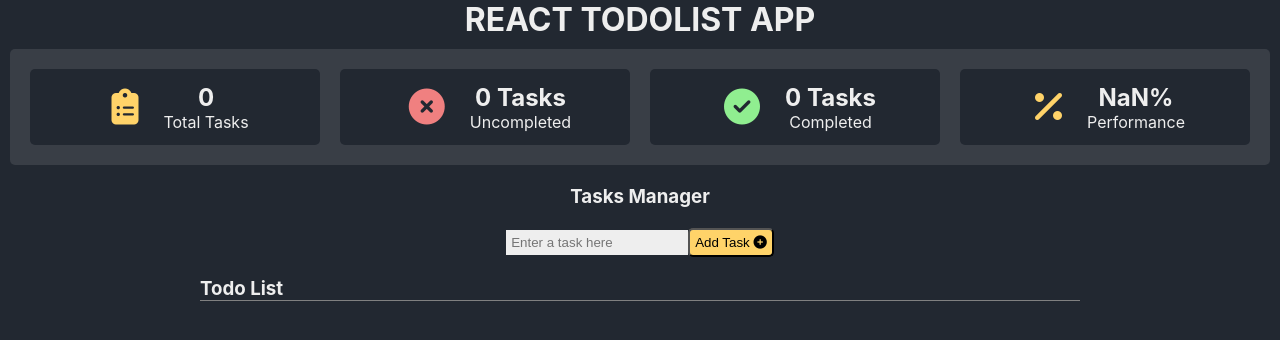
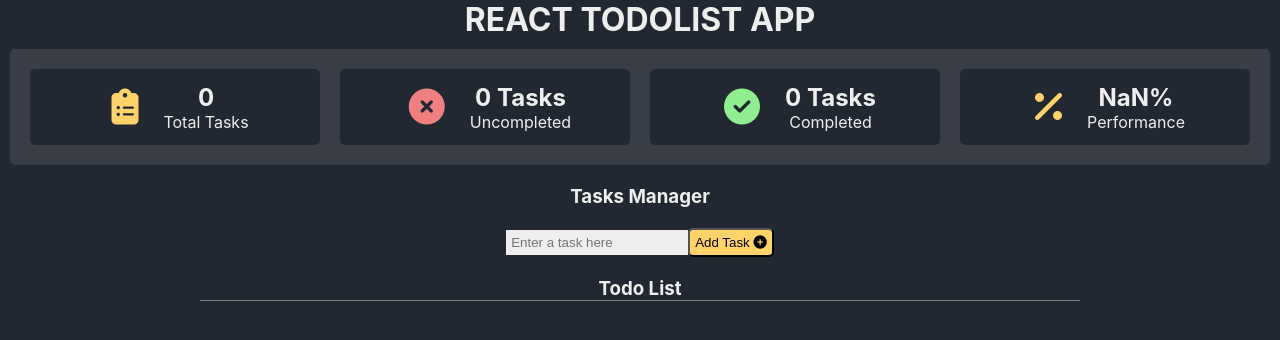
Before and after one commit to profinnocent/react-todo-app, a React (Create React App) app: page / in a window 1280 px wide. Shown: the top 340 px of the page. Built offline with nearby package versions, Linux system fonts and the light colour scheme.

Commit message:
Updated list

```diff
--- a/src/App.js
+++ b/src/App.js
@@ -1,83 +1,115 @@
 import "./App.css";
 import Header from "./Components/Header";
-import Todo from "./Components/Todo";
+import AddTodo from "./Components/AddTodo";
 import React, { useState } from "react";
 import Todolist from "./Components/Todolist";
 
 function App() {
   const [todos, setTodos] = useState([]);
   const [data, setData] = useState(0);
-  let [inputtext, setInputText] = useState("");
-  const [isCompleted, setIsCompleted] = useState(false);
+  const [inputtext, setInputText] = useState("");
+  //const [checkState, setCheckState] = useState([]);
+  const [tdIndex, setTdIndex] = useState(0);
 
+console.log(todos)
   //Add New task function
   const addTask = () => {
+    // console.log("Before pushing" + todos);
+
     if (inputtext !== "") {
-      setTodos([
+      //setIsCompleted([...isCompleted, false]);
+
+      setTodos(
+        [
         ...todos,
         {
-          id: Math.floor(Math.random() * 100000),
+          id: tdIndex,
           text: inputtext,
           time: new Date().toLocaleTimeString(),
           isCompleted: false,
-        },
-      ]);
+        }
+      ]
+      );
       setInputText("");
-      setData(data);
+      setTdIndex(c => c + 1);
+
+      //alert(tdIndex);
+      // console.log("After pushing" + todos);
+
     } else {
+
       alert("Please enter a task");
+
     }
   };
 
+
   //Delete a Task
   const delTask = (id) => {
-    setTodos([...todos].filter((td) => td.id !== id));
+    setTodos(todos.filter((td) => td.id !== id));
   };
 
+
   //Edit Todo task
-  const editTasK = (ide) => {
+  const editTasK = (id) => {
+  //   alert(btntext);
+  //   if(btntext === "Edit"){
+  //   alert('Update btn clicked' + id);
+  //   let theTodo = todos.filter((td) => td.id === id);
+  //   console.log(theTodo);
+  //   setInputText(theTodo[0].text);
+  //   btntext = "Save"
+  //   }else{
+  //     alert(btntext);
+  //     //setbtntext("Edit")
+  //   }
+  // }
+
     if (inputtext === "") {
       alert(
-        "Type the new task in the input box and press EDIT button of the Task you want to change"
+        "Type the new task in the input box and press UPDATE button of the Task you want to change"
       );
     } else {
       setTodos(
         [...todos].map((todo) =>
-          todo.id === ide ? { ...todo, text: inputtext } : todo
+          todo.id === id ? { ...todo, text: inputtext } : todo
         )
       );
       setInputText("");
     }
-  };
+  }
 
   //Toggle Completed button
-  const toggleCompleted = (e, idt) => {
-    e.preventDefault();
+  const toggleCompleted = (id) => {
 
     setTodos(
       todos.map((todo) =>
-        todo.id === idt ? setIsCompleted(!isCompleted) : todo
+        todo.id === id ? {...todo, isCompleted: !todo.isCompleted} : todo
       )
     );
+
+    //Set complete task score
+    todos.map(todo => todo.isCompleted === false  ? setData(c => c + 1)  : data);
+
   };
 
-  console.log(todos);
+  // console.log(todos);
 
   return (
     <div className="App">
       <Header data={data} todos={todos} />
-      <Todo
+      <AddTodo
         inputtext={inputtext}
         changeText={(e) => setInputText(e.target.value)}
-        todos={todos}
         addTask={addTask}
       />
       <Todolist
         todos={todos}
         delTask={(tdid) => delTask(tdid)}
-        toggleCompleted={(e) => toggleCompleted(e)}
-        isCompleted={isCompleted}
-        editTask={(teid) => editTasK(teid)}
+        toggleCompleted={(idt) => toggleCompleted(idt)}
+        //isCompleted={isCompleted}
+        editTask={(id) => editTasK(id)}
+        tdIndex={tdIndex}
       />
     </div>
   );
--- a/src/Components/Todo.js
+++ b/src/Components/AddTodo.js
@@ -1,7 +1,6 @@
-import "./Todo.css";
+import "./AddTodo.css";
 
-const Todo = ({ inputtext, changeText, todos, addTask }) => {
-  // const handleclick = () => {};
+const AddTodo = ({ inputtext, changeText, addTask }) => {
 
   return (
     <div className="todo">
@@ -11,7 +10,7 @@ const Todo = ({ inputtext, changeText, todos, addTask }) => {
           <input
             type="text"
             placeholder="Enter a task here"
-            onChange={e => changeText(e)}
+            onChange={changeText}
             value={inputtext}
           />
           <button onClick={addTask}>
@@ -25,4 +24,4 @@ const Todo = ({ inputtext, changeText, todos, addTask }) => {
   );
 };
 
-export default Todo;
+export default AddTodo;
--- a/src/Components/Todolist.css
+++ b/src/Components/Todolist.css
@@ -1,5 +1,5 @@
 .todos h3{
-    text-align: left;
+    text-align: center;
     margin: auto 200px;
     border-bottom: 1px solid grey;
 }
--- a/src/Components/Todolist.js
+++ b/src/Components/Todolist.js
@@ -1,14 +1,17 @@
-import { useState } from 'react';
 import './Todolist.css';
 
-const Todolist = ({todos, delTask, toggleCompleted, isCompleted, editTask}) => {
+const Todolist = ({todos, delTask, toggleCompleted, tdIndex, editTask}) => {
+  // console.log("Before display " + todos);
+ // alert("Before display " + todos)
+
 
   return (
       <div className="todos">
         <h3>Todo List</h3>
         <ul>
-          {todos.map((todo) =>
-             <li key={todo.text + Math.floor(Math.random()*10000)}>
+          {
+          todos.map((todo, index) =>
+             <li key={index}>
              <div className="li-img">
                <i className="fa fa-clipboard-list"></i>
              </div>
@@ -24,15 +27,17 @@ const Todolist = ({todos, delTask, toggleCompleted, isCompleted, editTask}) => {
                <button onClick={() => editTask(todo.id)}>Update</button>
              </div>
              <input type="checkbox"
-             onChange={toggleCompleted}
-             value={isCompleted}
+            // value={false}
+            name="chkbox"
+             onChange={() => toggleCompleted(todo.id)}
              checked={todo.isCompleted}/>
            </li>
-          )}
+          )
+          }
         </ul>
 
       </div>
   )
 }
 
-export default Todolist
+export default Todolist;
```
Also changed, not shown: src/Components/AddTodo.css (renamed from src/Components/Todo.css).
